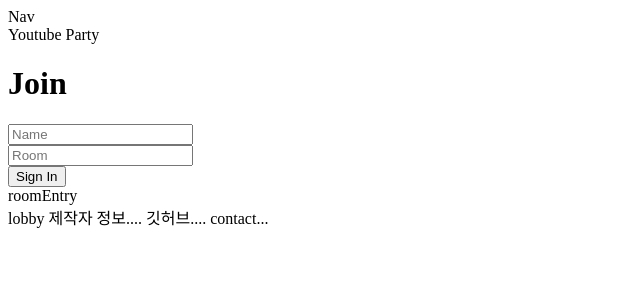
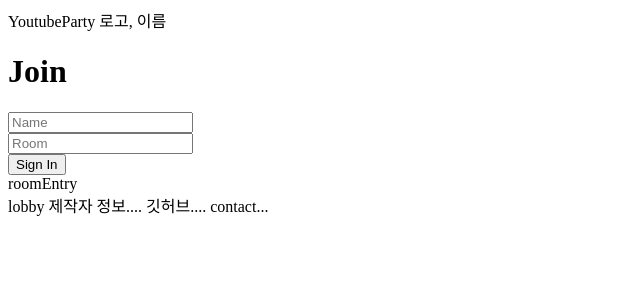
Before and after one commit to uos-cs-capstone-2020/youtube-party, a React app: page / in a window 1280 px wide. Shown: the top 300 px of the page, without its empty margins (0-640 px from the left). Built offline with nearby package versions, Linux system fonts and the light colour scheme.

Commit message:
Join, Chat 컴포넌트 단순화.
Join, Chat 컴포넌트의 YoutubeParty 프로젝트명을 제거하고,
lobby, room 상단에서 나타나도록 단순화했습니다.

```diff
--- a/src/client/components/Chat.js
+++ b/src/client/components/Chat.js
@@ -46,9 +46,6 @@ function Chat({location}){
           {error && <Redirect to={redirect}/> }
           {users ? (
             <div>
-                <div>
-                    Youtube Party
-                </div>
                 <h1>Chat room - {room} </h1>
                 <h2>Your name - {name} </h2>
                 <div >
--- a/src/client/components/Join.js
+++ b/src/client/components/Join.js
@@ -16,9 +16,6 @@ function Join({location}){
 
     return (
         <>
-          <div>
-          Youtube Party
-          </div>
           <h1>Join</h1>
           <div>
             <input placeholder="Name"  value={name} onChange={(event) => setName(event.target.value)} />
--- a/src/client/pages/lobby.js
+++ b/src/client/pages/lobby.js
@@ -5,7 +5,7 @@ function lobby({location}) {
     return(
         <div className="container">
             <div className="head">
-                Nav
+                YoutubeParty 로고, 이름
             </div>
             <div className="body">
                 <div className="join">
--- a/src/client/pages/room.js
+++ b/src/client/pages/room.js
@@ -5,11 +5,11 @@ function room({location}) {
     return(
         <div className="container">
             <div className="head">
-                Nav
+                YoutubeParty 로고, 이름............컨트롤
             </div>
             <div className="body">
                 <div className="conetent">
-                    <div className="screen">Screen</div>
+                    <div className="screen">영상</div>
                     <Chat location={location} />
                 </div>
                 <div className="watchlater">
```
